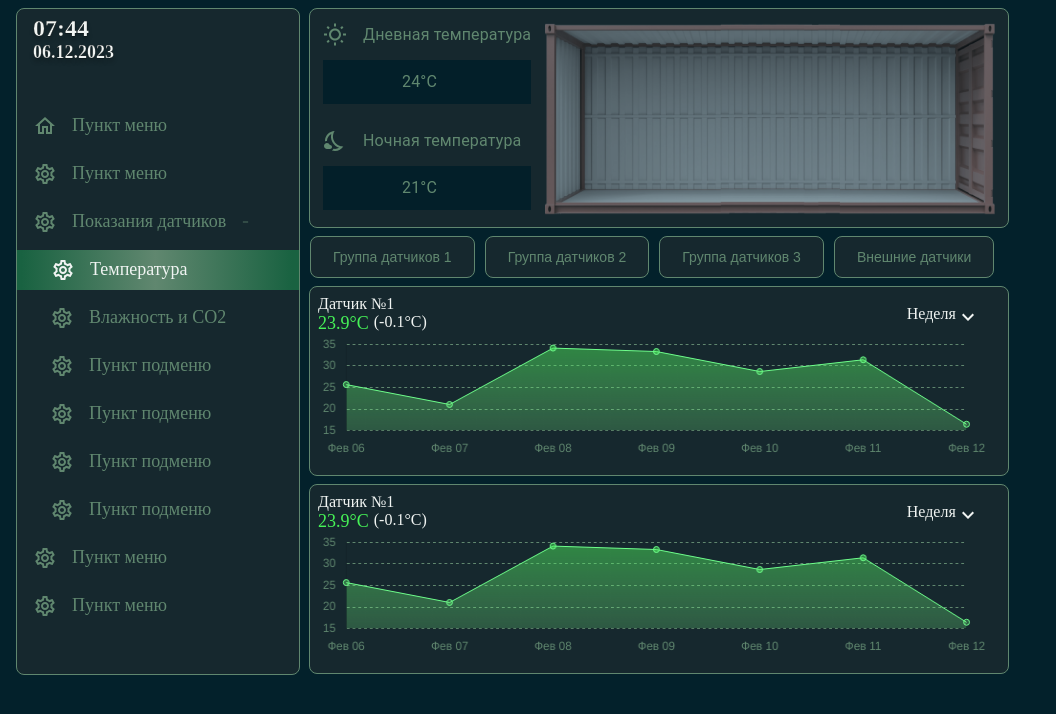
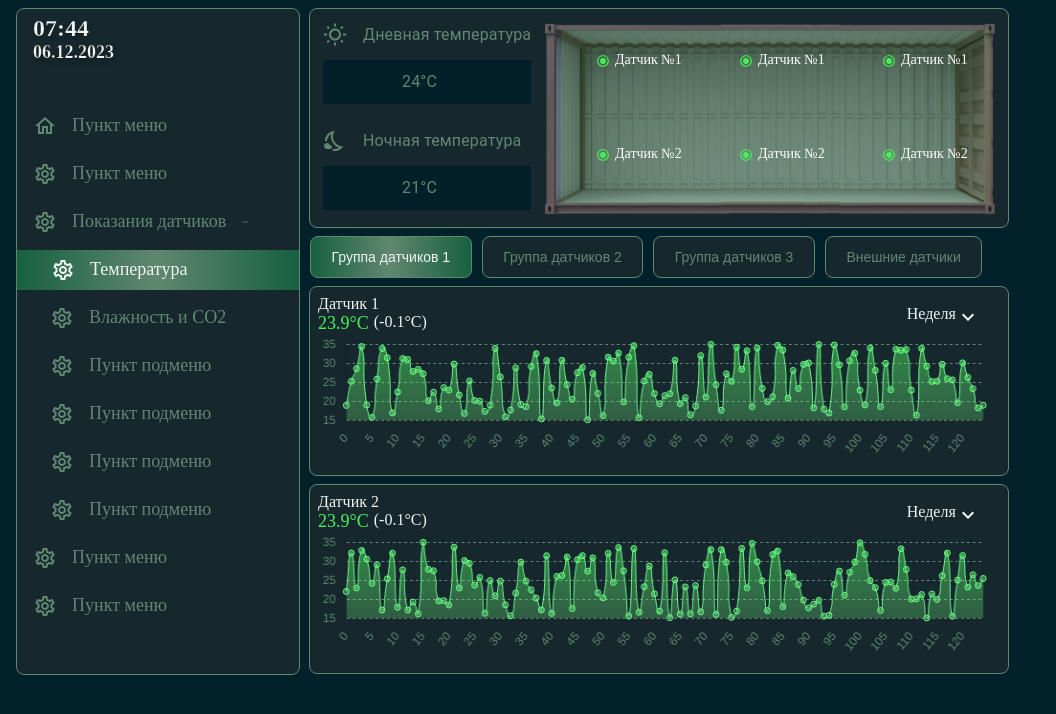
Before and after one commit to x3m4ikc/nav, a React (Create React App) app: page /switch-temp in a window 1280 px wide. Shown: the top 714 px of the page, without its empty margins (0-1056 px from the left). Built offline with nearby package versions, Linux system fonts and the light colour scheme.

Commit message:
Make graph and container-img

```diff
--- a/src/Components/Chart/ChartComponent.css
+++ b/src/Components/Chart/ChartComponent.css
@@ -61,7 +61,8 @@
     flex-direction: column;
     justify-content: center;
     align-items: flex-start;
-    border: #60876F;
+    border: 1px solid #60876F;
+    border-radius: 8px;
 }
 
 /* Рисую три блока поверх контайнера через opacity актив - 100% у бэкграунда у остальных 0%*/
--- a/src/Components/Chart/ChartComponent.js
+++ b/src/Components/Chart/ChartComponent.js
@@ -26,7 +26,30 @@ ChartJS.register(
     Legend
   );
 
-export const options = {
+const AreaChartComponent = (props) => {
+
+  const [open, setOpen] = useState(false);
+
+  const handleOpen = () => {
+    setOpen(!open);
+  }
+
+  const tagPeriodSwitcher = (event) => {
+    const id = event.target.getAttribute("data-period");
+    // Создать запрос attrs: idSens & period
+    console.log(id);
+    document.querySelector('.period-time').innerText = event.target.textContent;
+  }
+
+  const generateRandomData = (count) => {
+    const data = []
+    for (let i = 0; i < count; i++) {
+      data.push(faker.number.float({ min: 15, max: 35 }))
+    }
+    return data;
+  }
+
+  const options = {
     maintainAspectRatio: false,
     responsive: true,
     scales: {
@@ -61,15 +84,13 @@ export const options = {
     },
   };
 
-const labels = ['Фев 06', 'Фев 07', 'Фев 08', 'Фев 09', 'Фев 10', 'Фев 11', 'Фев 12'];
-
-export const data = {
-    labels,
+  const data = {
+    labels: Array.from({length: 125}, (_, i) => i),
     datasets: [
       {
         label: 'Dataset 2',
-        data: labels.map(() => faker.number.float({ min: 15, max: 35 })
-        ),
+        lineTension: 0.7,
+        data: generateRandomData(315),
         fill: 'start',
         borderWidth: 1,
         borderColor: '#6fff8c',
@@ -85,41 +106,24 @@ export const data = {
     ],
   };
 
-const AreaChartComponent = () => {
-
-  const [open, setOpen] = useState(false);
-
-  const handleOpen = () => {
-    setOpen(!open);
-  }
-
-  // Переименовать функц и глянуть плавность
-
-  const tagClickHandler = (event) => {
-    const id = event.target.getAttribute("data-period");
-    console.log(id);
-    document.querySelector('.period-time').innerText = event.target.textContent;
-  }
-
     return (
       <div className='container-graph'>
         <div className='topbar-graph'>
         <div className='number-cur'>
-          <span className='number-and-sensor'>Датчик №1</span>
+          <span className='number-and-sensor'>{props.name}</span>
           <div className='num-container'>
             <p className='cur-temp'>23.9°С</p>
             <span className='number-sensor'>(-0.1°С)</span>
           </div>
         </div>
           <div className='time-switch' onClick={handleOpen}>
-
             {open ? <div className={`dropmenu ${open ? 'active-but' : ''}`}>
                 <ul className="dropmenu__list">
-                    <li className="dropmenu__item" onClick={tagClickHandler} data-period='1'>Сутки</li>
-                    <li className="dropmenu__item" onClick={tagClickHandler} data-period='2'>Неделя</li>
-                    <li className="dropmenu__item" onClick={tagClickHandler} data-period='3'>Месяц</li>
-                    <li className="dropmenu__item" onClick={tagClickHandler} data-period='4'>Год</li>
-                    <li className="dropmenu__item" onClick={tagClickHandler} data-period='5'>Период</li>
+                    <li className="dropmenu__item" onClick={tagPeriodSwitcher} data-period='1'>Сутки</li>
+                    <li className="dropmenu__item" onClick={tagPeriodSwitcher} data-period='2'>Неделя</li>
+                    <li className="dropmenu__item" onClick={tagPeriodSwitcher} data-period='3'>Месяц</li>
+                    <li className="dropmenu__item" onClick={tagPeriodSwitcher} data-period='4'>Год</li>
+                    <li className="dropmenu__item" onClick={tagPeriodSwitcher} data-period='5'>Период</li>
                 </ul>
             </div> : <div></div>}
               <span className='period-time'>Неделя</span>
--- a/src/Components/NavMenu/NavMenu.js
+++ b/src/Components/NavMenu/NavMenu.js
@@ -3,11 +3,10 @@ import DateTimeComponent from "../DateTime/CurrentDateTime";
 import HomeOutlinedIcon from '@mui/icons-material/HomeOutlined';
 import SettingsOutlinedIcon from '@mui/icons-material/SettingsOutlined';
 import RemoveOutlinedIcon from '@mui/icons-material/RemoveOutlined';
-import { NavLink, useLocation } from 'react-router-dom';
+import { NavLink } from 'react-router-dom';
 
 const NavMenu = () => {
 
-    const {pathname} = useLocation();
     const setActive = ({isActive}) => isActive ? "active" : "";
 
     return (
--- a/src/Components/SensorButtons/SensorButtons.css
+++ b/src/Components/SensorButtons/SensorButtons.css
@@ -8,7 +8,7 @@
     border: 1px solid #60876F;
     border-radius: 8px;
     color: #60876F;
-    padding: 12px 22px;
+    padding: 12px 20.5px;
     font-size: 14px;
     margin-left: 10px;
 }
@@ -18,7 +18,12 @@
     border: 1px solid #60876F;
     border-radius: 8px;
     color: #60876F;
-    padding: 12px 132px;
+    padding: 12px 131px;
     font-size: 14px;
     margin-left: 10px;
 }
+
+.activeBut {
+    background: linear-gradient(90deg, #196241 1.23%, #60876F 49.23%, #196241 98.24%);
+    color: #F0F4F2;
+}
--- a/src/Components/SensorButtons/SensorButtons.js
+++ b/src/Components/SensorButtons/SensorButtons.js
@@ -1,3 +1,4 @@
+import { useState } from 'react';
 import './SensorButtons.css'
 import { useLocation } from "react-router-dom";
 
@@ -5,21 +6,35 @@ const SensorButtons = () => {
 
     const {pathname} = useLocation();
 
-    return (
-        pathname === '/switch-temp' ? (
-            <div className="buttons-holder">
-                <button className='but'>Группа датчиков 1</button>
-                <button className='but'>Группа датчиков 2</button>
-                <button className='but'>Группа датчиков 3</button>
-                <button className='but'>Внешние датчики</button>
-            </div>
-        ) : (
-            <div className="buttons-holder">
-                <button className='but-air'>Влажность</button>
-                <button className='but-air'>Уровень CO2</button>
-            </div>
-        )
-    )
+    const [activeButton, setActiveButton] = useState(1);
+
+    const handleButtonClick = (group) => {
+        setActiveButton(group);
+        console.log(group)
+      };
+
+    switch(pathname) {
+        case '/switch-temp':
+            return (
+                <div className="buttons-holder">
+                    <button onClick={() => handleButtonClick(1)} className={activeButton === 1 ? 'but activeBut': 'but'}>Группа датчиков 1</button>
+                    <button onClick={() => handleButtonClick(2)} className={activeButton === 2 ? 'but activeBut': 'but'}>Группа датчиков 2</button>
+                    <button onClick={() => handleButtonClick(3)} className={activeButton === 3 ? 'but activeBut': 'but'}>Группа датчиков 3</button>
+                    <button onClick={() => handleButtonClick(4)} className={activeButton === 4 ? 'but activeBut': 'but'}>Внешние датчики</button>
+                </div>
+            )
+        case '/switch-water':
+            return (
+                <div className="buttons-holder">
+                  <button onClick={() => handleButtonClick(1)} className={activeButton === 1 ? 'but-air activeBut': 'but-air'}>Влажность</button>
+                  <button onClick={() => handleButtonClick(2)} className={activeButton === 2 ? 'but-air activeBut': 'but-air'}>Уровень CO2</button>
+                </div>
+            )
+        default:
+            return (
+                <div></div>
+            )
+    }
 }
 
 export default SensorButtons;
--- a/src/Components/TopBar/TopBar.css
+++ b/src/Components/TopBar/TopBar.css
@@ -49,6 +49,7 @@
 
 .plus {
     padding-left: 42px;
+
 }
 
 .container-image {
@@ -64,3 +65,50 @@
     margin-top: 10px;
     margin-left: 235px;
 }
+
+.layer_1 {
+    position: absolute;
+    margin-left: 251px;
+    margin-top: 20px;
+    width: 143px;
+    height: 175px;
+    background: rgba(136, 255, 42, 0.10);
+}
+
+.layer_2 {
+    position: absolute;
+    margin-left: 394px;
+    margin-top: 20px;
+    width: 143px;
+    height: 175px;
+    background: rgba(136, 255, 42, 0.10);
+}
+
+.layer_3 {
+    position: absolute;
+    margin-left: 537px;
+    margin-top: 20px;
+    width: 143px;
+    height: 175px;
+    background: rgba(136, 255, 42, 0.10);
+}
+
+.radioicon-holder_1{
+    display: flex;
+    margin-top: 25px;
+    margin-left: 35px;
+    font-size: 14px;
+}
+
+.radioicon-holder_2{
+    display: flex;
+    margin-top: 80px;
+    margin-left: 35px;
+    font-size: 14px;
+}
+
+.holder_text {
+    margin-left: 5px;
+    margin-top: -2px;
+    color: #FCFCFC;
+}
--- a/src/Components/TopBar/TopBar.js
+++ b/src/Components/TopBar/TopBar.js
@@ -6,6 +6,7 @@ import RemoveOutlinedIcon from '@mui/icons-material/RemoveOutlined';
 import AddOutlinedIcon from '@mui/icons-material/AddOutlined';
 import image_2 from '../../static/images/Container_2.png';
 import { useLocation } from 'react-router-dom';
+import RadioButtonCheckedOutlinedIcon from '@mui/icons-material/RadioButtonCheckedOutlined';
 
 const TopBar = () => {
 
@@ -39,11 +40,45 @@ const TopBar = () => {
                     </div>
                 </Box>
             </Box>
-            <img src={image_2} alt='Container_image' className='container-image'/>
+                <img src={image_2} alt='Container_image' className='container-image'/>
+
+                <div className='layer_1'>
+                    <div className='radioicon-holder_1'>
+                        <RadioButtonCheckedOutlinedIcon style={{ fontSize: 14, color: '#46F357' }} /><span className='holder_text'>Датчик №1</span>
+                    </div>
+                    <div className='radioicon-holder_2'>
+                        <RadioButtonCheckedOutlinedIcon style={{ fontSize: 14, color: '#46F357' }}/><span className='holder_text'>Датчик №2</span>
+                    </div>
+                </div>
+
+                <div className='layer_2'>
+                    <div className='radioicon-holder_1'>
+                        <RadioButtonCheckedOutlinedIcon style={{ fontSize: 14, color: '#46F357' }} /><span className='holder_text'>Датчик №1</span>
+                    </div>
+                    <div className='radioicon-holder_2'>
+                        <RadioButtonCheckedOutlinedIcon style={{ fontSize: 14, color: '#46F357' }}/><span className='holder_text'>Датчик №2</span>
+                    </div>
+                </div>
+
+                <div className='layer_3'>
+                    <div className='radioicon-holder_1'>
+                        <RadioButtonCheckedOutlinedIcon style={{ fontSize: 14, color: '#46F357' }} /><span className='holder_text'>Датчик №1</span>
+                    </div>
+                    <div className='radioicon-holder_2'>
+                        <RadioButtonCheckedOutlinedIcon style={{ fontSize: 14, color: '#46F357' }}/><span className='holder_text'>Датчик №2</span>
+                    </div>
+                </div>
+
+                <div className='layer_4'>
+
+                </div>
+
         </Box>
         ) : (
             <Box className="topbar">
-            <img src={image_2} alt='Container_image' className='container-image-water'/>
+                <div>
+                    <img src={image_2} alt='Container_image' className='container-image-water'/>
+                </div>
         </Box>
         )
     )
--- a/src/pages/switches/SwitchTemp.js
+++ b/src/pages/switches/SwitchTemp.js
@@ -11,8 +11,8 @@ const SwitchTemp = () => {
             <Box>
                 <TopBar/>
                 <SensorButtons/>
-                <AreaChartComponent/>
-                <AreaChartComponent/>
+                <AreaChartComponent name="Датчик 1"/>
+                <AreaChartComponent name="Датчик 2"/>
             </Box>
         </Box>
     )
--- a/src/pages/switches/SwitchWater.js
+++ b/src/pages/switches/SwitchWater.js
@@ -1,6 +1,7 @@
 import NavMenu from "../../Components/NavMenu/NavMenu";
 import TopBar from '../../Components/TopBar/TopBar';
 import SensorButtons from "../../Components/SensorButtons/SensorButtons";
+import AreaChartComponent from "../../Components/Chart/ChartComponent";
 import { Box } from '@mui/material';
 
 const SwitchWater = () => {
@@ -10,6 +11,8 @@ const SwitchWater = () => {
             <Box>
                 <TopBar/>
                 <SensorButtons/>
+                <AreaChartComponent name="Датчик 1"/>
+                <AreaChartComponent name="Датчик 2"/>
             </Box>
         </Box>
     )
```
